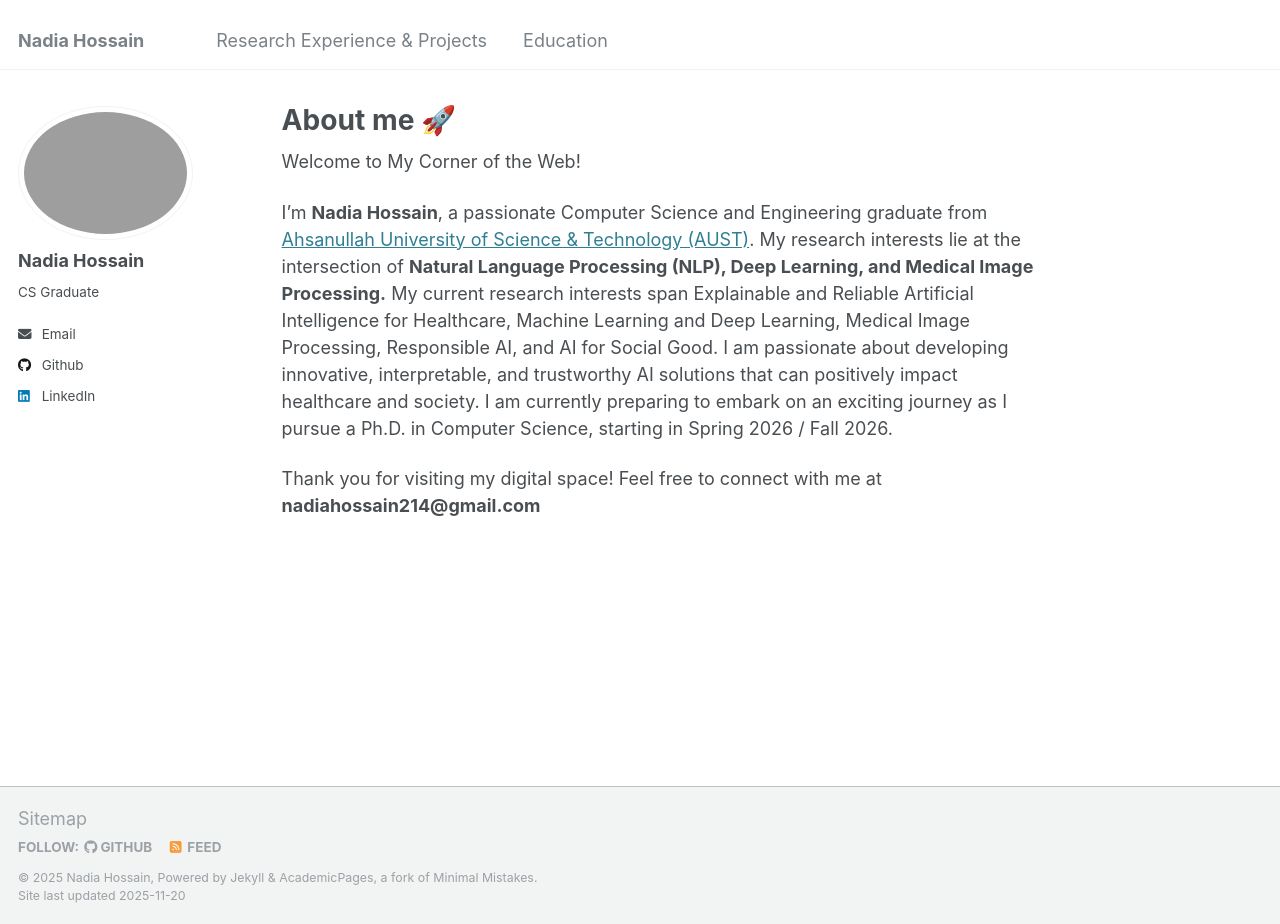
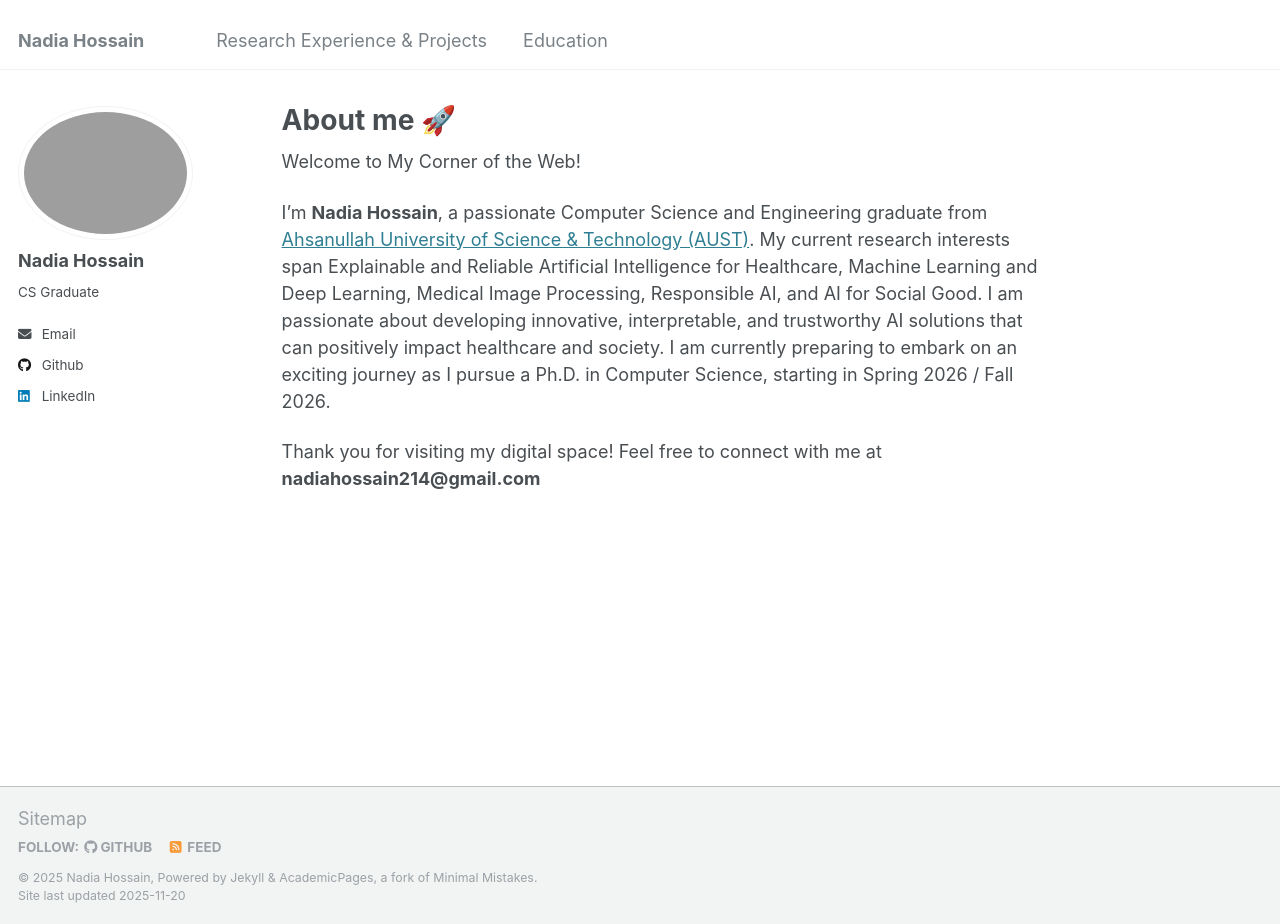
Before and after one commit to Nadia214/hnadia, a Jekyll site: the page built from _pages/about.md, in a window 1280 px wide and 924 px high. Built offline with Jekyll 4.4.1, drawn with Linux system fonts in a browser that asks for light colours.

Commit message:
Update about.md

```diff
--- a/_pages/about.md
+++ b/_pages/about.md
@@ -9,7 +9,7 @@ redirect_from:
 
 Welcome to My Corner of the Web!
 
-I’m **Nadia Hossain**, a passionate Computer Science and Engineering graduate from [Ahsanullah University of Science & Technology (AUST)](http://aust.edu/). My research interests lie at the intersection of **Natural Language Processing (NLP), Deep Learning, and Medical Image Processing.**
+I’m **Nadia Hossain**, a passionate Computer Science and Engineering graduate from [Ahsanullah University of Science & Technology (AUST)](http://aust.edu/).
 My current research interests span Explainable and Reliable Artificial Intelligence for Healthcare, Machine Learning and Deep Learning, Medical Image Processing, Responsible AI, and AI for Social Good. I am passionate about developing innovative, interpretable, and trustworthy AI solutions that can positively impact healthcare and society.
 I am currently preparing to embark on an exciting journey as I pursue a Ph.D. in Computer Science, starting in Spring 2026 / Fall 2026.
 
```
